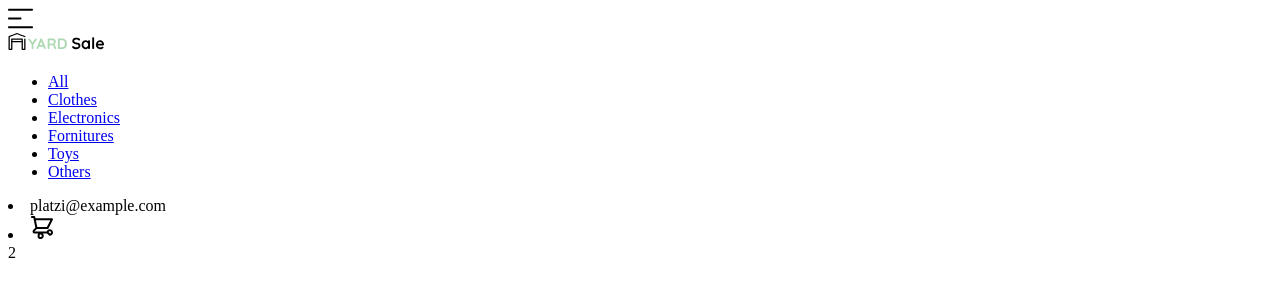
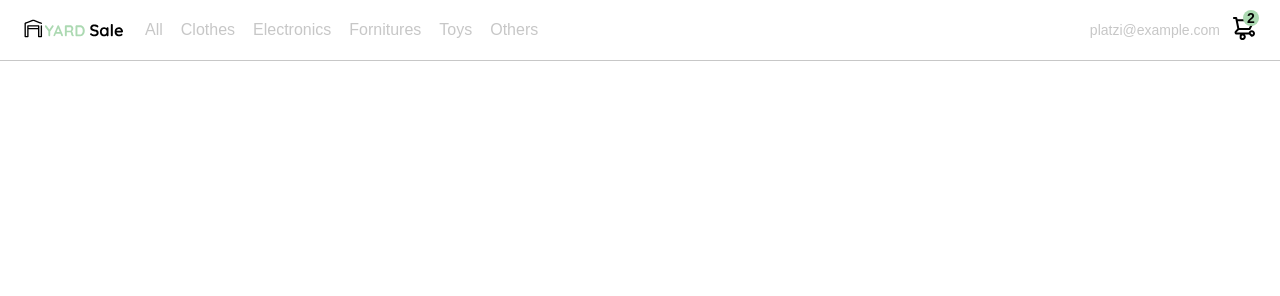
Before and after one commit to martinigarza/Proyectos, a plain HTML site: page 11-barradenavegacion.html in a window 1280 px wide. Drawn offline with Linux system fonts and the light colour scheme.

Commit message:
barra de navegacion en css terminada

```diff
--- a/11-barradenavegacion.html
+++ b/11-barradenavegacion.html
@@ -5,6 +5,98 @@
     <meta http-equiv="X-UA-Compatible" content="IE=edge">
     <meta name="viewport" content="width=device-width, initial-scale=1.0">
     <title>Document</title>
+    <style>
+        :root {
+            --very-light-pink: #C7C7C7;
+            --text-input-field: #F7F7F7;
+            --hospital-green: #ACD9B2;
+            --white: #FFFFFF;
+            --black: #000000;
+            --dark: #232830;
+            --sm: 14px;
+            --md: 16px;
+            --lg: 18px;
+        }
+        body {
+            margin: 0;
+            font-family: 'Quicksand', sans-serif;
+        }
+        nav {
+            display: flex;
+            justify-content: space-between;
+            padding: 0 24px;
+            border-bottom: 1px solid var(--very-light-pink);
+        }
+        .menu {
+            display: none;
+        }
+        .logo {
+            width: 100px;
+        }
+        .navbar-left ul,
+        .navbar-right ul {
+            padding: 0%;
+            list-style: none;
+            margin: 0px;
+            display: flex;
+            align-items: center;
+            height: 60px;
+        }
+        .navbar-left {
+            display: flex;
+        }
+        .navbar-left ul {
+            margin-left: 12px;
+        }
+        .navbar-left ul li a,
+        .navbar-right ul li a {
+            text-decoration: none;
+            color: var(--very-light-pink);
+            border: 1px solid var(--white);
+            padding: 8px;
+            border-radius: 8px;
+        }
+        .navbar-left ul li a:hover,
+        .navbar-right ul li a:hover {
+            text-decoration: none;
+            color: var(--very-light-pink);
+            border: 1px solid var(--hospital-green);
+            color: var(--hospital-green);
+        }
+        .navbar-email {
+            color: var(--very-light-pink);
+            font-size: var(--sm);
+            margin-right: 12px;
+        }
+        .navbar-shopping-cart {
+            position: relative;
+        }
+        .navbar-shopping-cart div {
+            width: 16px;
+            height: 16px;
+            background-color: var(--hospital-green);
+            border-radius: 50%;
+            font-size: var(--sm);
+            font-weight: bold;
+            position: absolute;
+            top: -6px;
+            right: -3px;
+            display: flex;
+            justify-content: center;
+            align-items: center;
+        }
+        @media (max-width: 640px) {
+            .menu {
+                display: block;
+            }
+            .navbar-left ul {
+                display: none;
+            }
+            .navbar-email {
+                display: none;
+            }
+        }
+    </style>
 </head>
 <body>
     <nav>
@@ -34,11 +126,13 @@
             </ul>
         </div>
         <div class="navbar-right">
-            <li>platzi@example.com</li>
+            <ul>
+            <li class="navbar-email">platzi@example.com</li>
             <li class="navbar-shopping-cart">
                 <img src="./icons/icon_shopping_cart.svg" alt="shopping-cart">
                 <div>2</div>
             </li>
+            </ul>
         </div>
     </nav>
 </body>
```
